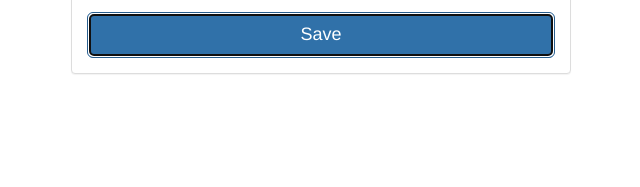
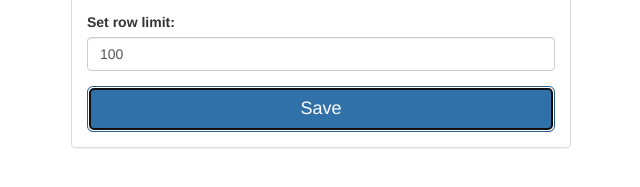
Before and after one commit to VorticonCmdr/searchanalytics, a browser extension: page options.html in a window 1280 px wide. Both pictures are taken after a click on the button "Save". Shown: the part 193-380 px from the top of the page, without its empty margins (319-959 px from the left). Drawn offline with Linux system fonts and the light colour scheme.

Commit message:
rowLimit and more

```diff
--- a/options.html
+++ b/options.html
@@ -29,6 +29,10 @@
               <option value="90">Last 90 days</option>
             </select>
           </div>
+          <div class="form-group">
+            <label for="searchanalyticsRowLimit">Set row limit: </label>
+            <input id="searchanalyticsRowLimit" type="text" class="form-control" placeholder="number of rows to fetch (max 5000)" />
+          </div>
           <button class="btn btn-lg btn-primary btn-block" type="Button" id="save">Save</button>
         </form>
       </div>
--- a/options.js
+++ b/options.js
@@ -5,15 +5,25 @@ function message(msg) {
 
 function saveChanges() {
   var days = $('#searchanalyticsDays').val();
-  chrome.storage.sync.set({'searchanalyticsDays': days}, function() {
+  var rowLimit = $('#searchanalyticsRowLimit').val();
+  chrome.storage.sync.set({
+  	'searchanalyticsDays': days,
+  	'searchanalyticsRowLimit': rowLimit
+  }, function() {
     message('Settings saved');
   });
 }
 
+var keys = [
+  'searchanalyticsDays',
+  'searchanalyticsRowLimit'
+];
 $( document ).ready(function() {
-  chrome.storage.sync.get('searchanalyticsDays', function(items) {
+  chrome.storage.sync.get(keys, function(items) {
   	var days = items['searchanalyticsDays'] || 7;
+  	var rowLimit = items['searchanalyticsRowLimit'] || 100;
   	$('#searchanalyticsDays').val(days);
+    $('#searchanalyticsRowLimit').val(rowLimit);
 
 	$( "#save" ).on( "click", function() {
       saveChanges();
```
Also changed, not shown: popup.html (+4 -0 lines), popup.js (+25 -8 lines), manifest.json.
